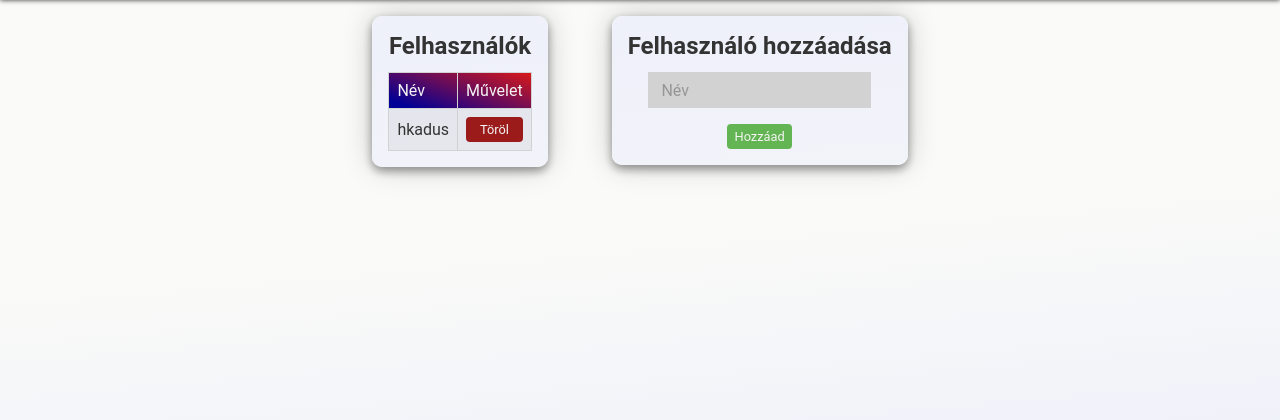
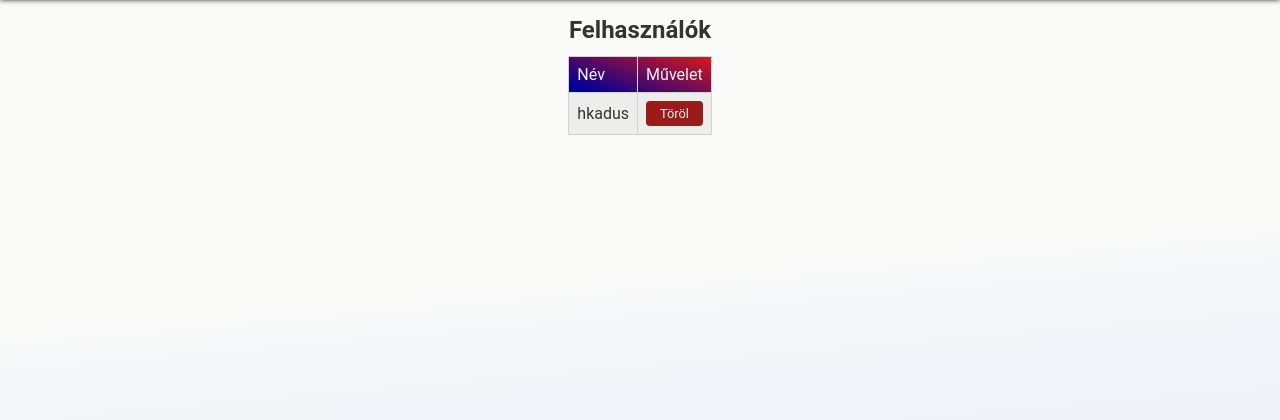
Before and after one commit to bombaHKI/wc26_tipper, a Flask app: page /admin/users in a window 1280 px wide. Shown: the part 48-468 px from the top of the page. Run offline with Flask 3, Linux system fonts and the light colour scheme; a user stored in the database is signed in; parts of the project's set-up code (start-up, migrations or seed data) failed here and were passed over.

Commit message:
remove user addition functionality on admin side

```diff
--- a/admin.py
+++ b/admin.py
@@ -44,9 +44,7 @@ def users():
         if not action or not user_data:
             return {"response": "Missing action or user data", "type": "error"}
 
-        if action == 'addUser':
-            return add_user(user_data)
-        elif action == "delete-user":
+        if action == "delete-user":
             return delete_user(user_data)
 
     except Exception as e:
@@ -68,16 +66,6 @@ def delete_user(user_data):
     db.session.delete(user)
     db.session.commit()
     return {"response": "Fiók törölve!", "type": "message"}
-
-def add_user(user_data):
-    password = token_urlsafe(13)
-    new_user = User(
-        name=user_data["name"]
-    )
-    new_user.set_password(password)
-    db.session.add(new_user)
-    db.session.commit()
-    return {"response": "Fiók létrehozva!", "type": "message"}
 
 @admin_bp.route('/meccsek', methods=['GET', 'POST'])
 @login_required
--- a/static/scripts/admin/users.js
+++ b/static/scripts/admin/users.js
@@ -42,14 +42,6 @@ async function sendAction(actionType, userData) {
     }
 }
 
-document.addEventListener('DOMContentLoaded', () => {
-    document.getElementById("letrehoz-form").addEventListener("submit", async event => {
-        event.preventDefault();
-        const form = event.currentTarget;
-        sendAction("addUser", Object.fromEntries(new FormData(form)));
-    });
-});
-
 function action(action, id) {
     if (confirm('Biztos?'))
         sendAction(action, {id: id});
--- a/static/styles/admin/users.css
+++ b/static/styles/admin/users.css
@@ -4,15 +4,6 @@ main {
     gap: max(.5em, 5%);
     align-items: baseline;
     justify-content: safe center;
-}
-
-.table-container, #letrehoz-form-container {
-    background: linear-gradient(355deg, var(--bg-from) 30%, var(--bg-to) 200%);
-    background-attachment: fixed;
-    box-shadow: 0 4px 10px var(--blur4), 0 0 30px var(--blur2);
-    border-radius: 10px;
-    padding: 1em;
-    width: fit-content;
 }
 
 h2 {
@@ -80,13 +71,6 @@ table tr:nth-child(even) {
     box-shadow: 0 0 10px var(--error-bg-color);
 }
 
-#letrehoz-form {
-    display: flex;
-    flex-direction: column;
-    align-items: center;
-    gap: 1em;
-}
-
 /* #region tr remove animation { */
 tr {
     transition: scale .2s, background-color .8s;
--- a/templates/admin/users.jinja
+++ b/templates/admin/users.jinja
@@ -35,15 +35,5 @@
             </tbody>
         </table>
     </div>
-    <div id="letrehoz-form-container">
-        <h2>Felhasználó hozzáadása</h2>
-        <form  id="letrehoz-form" method="POST" action="">
-            <div class="input-container">
-                <input name="name" type="text" maxlength="90" required>
-                <label for="name">Név</label>
-            </div>
-            <button class="gomb" type="submit">Hozzáad</button>
-        </form>
-    </div>
 </main>
 {% endblock main_content %}
```
